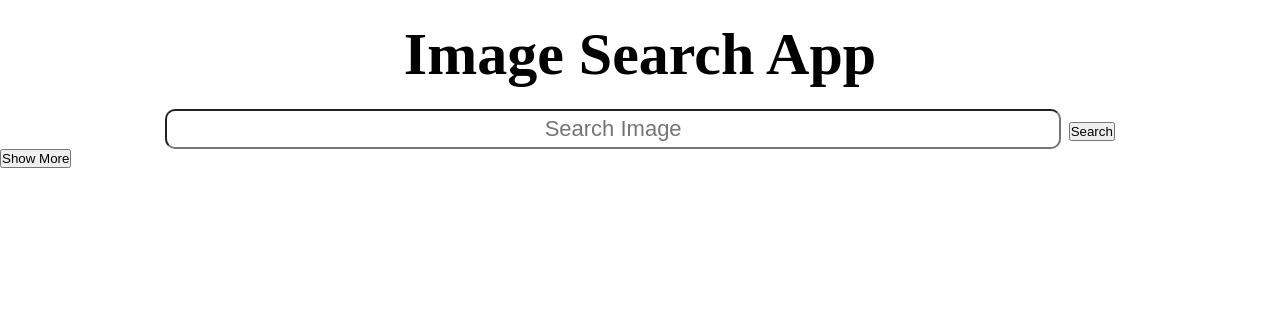
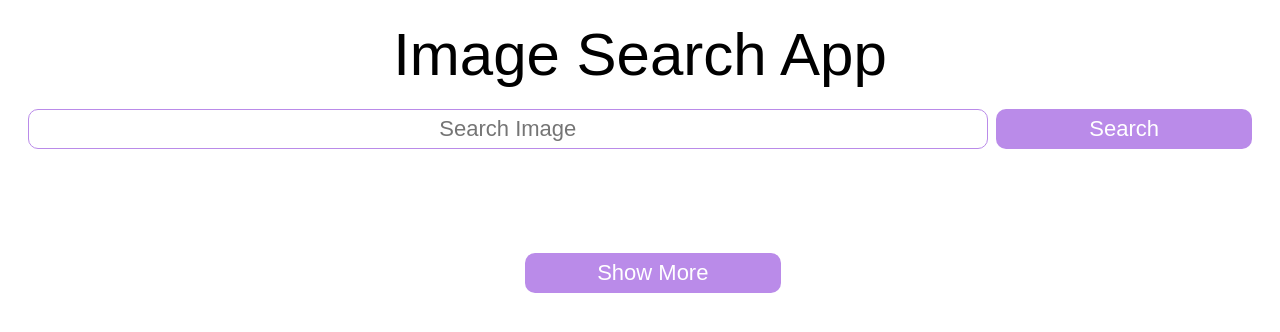
Before and after one commit to SwarajAnand/imageSearchApp, a plain HTML site: page index.html in a window 1280 px wide. Drawn offline with Linux system fonts and the light colour scheme; no server answers; a web font is replaced by a local one.

Commit message:
Added the show more fns

```diff
--- a/index.html
+++ b/index.html
@@ -5,6 +5,11 @@
     <meta charset="UTF-8">
     <meta name="viewport" content="width=device-width, initial-scale=1.0">
     <link rel="stylesheet" href="./style.css">
+    <link rel="preconnect" href="https://fonts.googleapis.com">
+    <link rel="preconnect" href="https://fonts.gstatic.com" crossorigin>
+    <link
+        href="https://fonts.googleapis.com/css2?family=Annapurna+SIL:wght@400;700&family=Assistant:wght@200..800&family=Encode+Sans+Expanded:wght@100;200;300;400;500;600;700;800;900&family=Libre+Franklin:ital,wght@0,100..900;1,100..900&family=Montserrat:ital,wght@0,100..900;1,100..900&family=Roboto:ital,wght@0,100;0,300;0,400;0,500;0,700;0,900;1,100;1,300;1,400;1,500;1,700;1,900&family=Shadows+Into+Light&family=Signika:wght@300..700&family=Tiro+Devanagari+Sanskrit:ital@0;1&display=swap"
+        rel="stylesheet">
     <title>Document</title>
 </head>
 
--- a/script.js
+++ b/script.js
@@ -8,14 +8,20 @@ SearchBtn.addEventListener("click", () => {
   console.log(input.value);
   let query = input.value;
   displayData(query);
+  mainContainer.innerHTML = "";
 });
 
 let page = 1;
 let clientId = "21mXJ2EbpBqB-XfQufUNEB1yvwqrVy84An5Iwcr8O4g";
-let query = "happy";
+let query = "eyes";
 
 const displayData = (query) => {
-  mainContainer.innerHTML = "";
+  // mainContainer.innerHTML = "";
+  if (query == "") {
+    query = "moon";
+  } else {
+    query = query;
+  }
   let api = `https://api.unsplash.com/search/photos?page=${page}&query=${query}&client_id=${clientId}`;
   let gridContainer = document.createElement("div");
   gridContainer.classList.add("gridContainer");
@@ -45,6 +51,11 @@ const displayData = (query) => {
 
 displayData(query);
 
+showMoreBtn.addEventListener("click", () => {
+  page = page + 1;
+  displayData(query);
+});
+
 // console.log("Working");
 
 // let query = "happy";
--- a/style.css
+++ b/style.css
@@ -2,6 +2,8 @@
     box-sizing: border-box;
     padding: 0;
     margin: 0;
+    font-family: "Encode Sans Expanded", sans-serif;
+    font-weight: 300;
     /* background-color: #a79396; */
     /* background: linear-gradient(90deg, #fdfdfd 0%, #d6d6d6 100%); */
 }
@@ -16,12 +18,38 @@ h1{
 }
 
 input{
-    width: 70%;
+    width: 75%;
     height: 40px;
     border-radius: 10px;
     text-align: center;
     font-size: 22px;
-    padding: 10px;
+    /* padding: 10px; */
+    border: 1px solid rgb(186, 139, 233);
+    margin-bottom: 40px;
+}
+
+input:focus {
+    outline: 1px solid rgb(164, 101, 228);
+    /* border: 1px solid rgb(164, 101, 228); */
+  }
+
+button{
+    height: 40px;
+    border-radius: 10px;
+    text-align: center;
+    font-size: 22px;
+    width: 20%;
+    cursor: pointer;
+    background-color: rgb(186, 139, 233);
+    color: white;
+    border: none;
+    margin-bottom: 40px;
+}
+
+button:hover{
+    background-color: rgb(164, 101, 228);
+    color: white;
+    transition: 0.3s ease;
 }
 
 /* .gridContainer{
@@ -109,3 +137,11 @@ img:hover{
     grid-area: ten;
 }
  */
+
+
+#showMoreBtn{
+    align-items: center;
+    text-align: center;
+    margin-left: 41%;
+    margin-top: 5%;
+}
```
